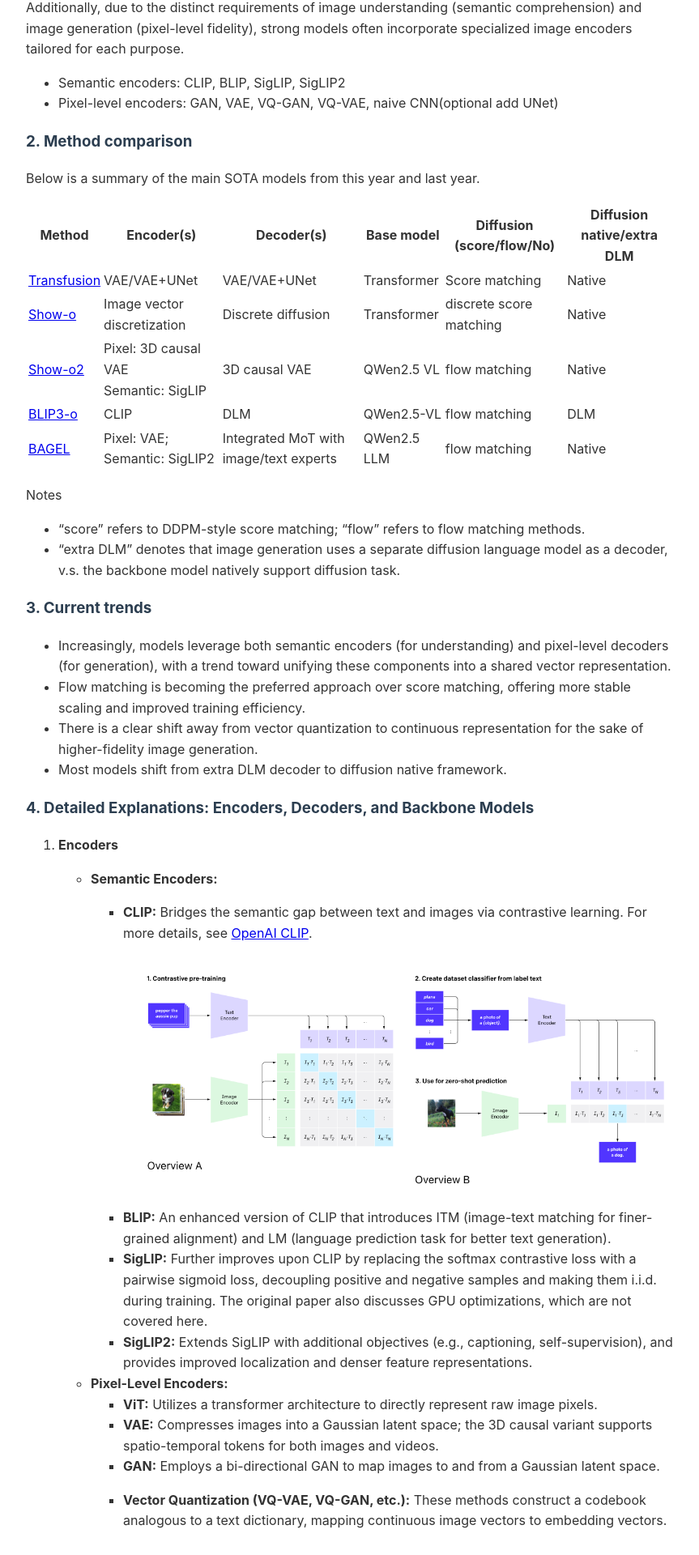
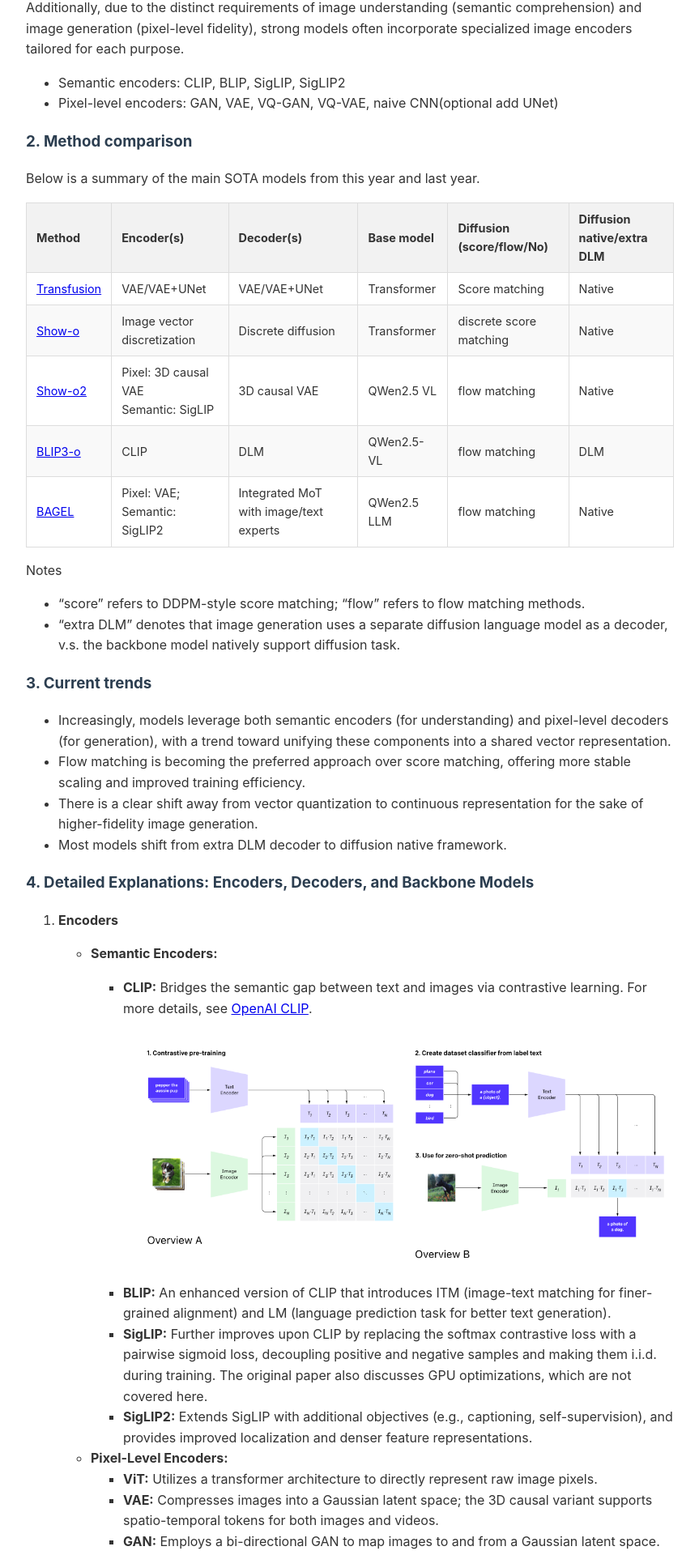
Before and after one commit to yxuanzh/yxuanzh.github.io, a Jekyll site: the page built from mllm/index.md, in a window 1280 px wide. Shown: the part 937-2857 px from the top of the page at 81% size, without its empty margins (208-1071 px from the left). Built offline with Jekyll 4.4.1, drawn with Linux system fonts in a browser that asks for light colours; formulas are drawn with MathJax 3.

Commit message:
fix table layout

```diff
--- a/_layouts/default.html
+++ b/_layouts/default.html
@@ -45,6 +45,27 @@
         .katex-display {
             margin: 1em 0;
         }
+        table {
+            border-collapse: collapse;
+            width: 100%;
+            margin: 1em 0;
+            font-size: 0.9em;
+        }
+        th, td {
+            border: 1px solid #ddd;
+            padding: 8px 12px;
+            text-align: left;
+        }
+        th {
+            background-color: #f2f2f2;
+            font-weight: bold;
+        }
+        tr:nth-child(even) {
+            background-color: #f9f9f9;
+        }
+        tr:hover {
+            background-color: #f5f5f5;
+        }
     </style>
     <script type="text/x-mathjax-config">
         MathJax.Hub.Config({
```
